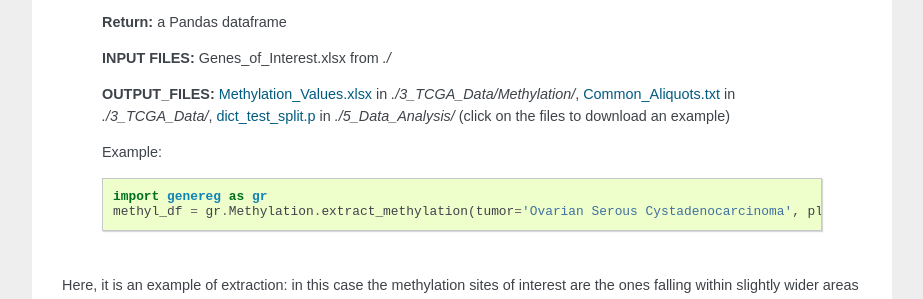
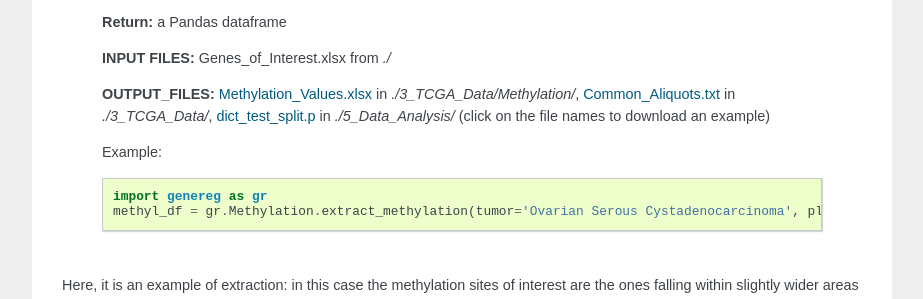
Before and after one commit to DEIB-GECO/genereg, a Sphinx documentation site: the page built from doc/source/tcga.rst, in a window 1280 px wide and 900 px high, scrolled down 696 px. Shown: the part 152-451 px from the top of the window, without its empty margins (198-1121 px from the left). Built offline with Sphinx 7.4.7, drawn with Linux system fonts in a browser that asks for light colours; some of the changed text lies outside the part shown.

Commit message:
Update tcga.rst

```diff
--- a/doc/source/tcga.rst
+++ b/doc/source/tcga.rst
@@ -33,7 +33,7 @@ Extraction of Methylation values
 
 	**INPUT FILES:** Genes_of_Interest.xlsx from *./*
 
-	**OUTPUT_FILES:** `Methylation_Values.xlsx <https://github.com/Kia23/genereg/raw/master/DATA/sample_files/Methylation_Values.xlsx>`_ in *./3_TCGA_Data/Methylation/*, `Common_Aliquots.txt <https://raw.githubusercontent.com/Kia23/genereg/master/DATA/sample_files/Common_Aliquots.txt>`_ in *./3_TCGA_Data/*, `dict_test_split.p <https://github.com/Kia23/genereg/raw/master/DATA/sample_files/dict_test_split.p>`_ in *./5_Data_Analysis/* (click on the files to download an example)
+	**OUTPUT_FILES:** `Methylation_Values.xlsx <https://github.com/Kia23/genereg/raw/master/DATA/sample_files/Methylation_Values.xlsx>`_ in *./3_TCGA_Data/Methylation/*, `Common_Aliquots.txt <https://raw.githubusercontent.com/Kia23/genereg/master/DATA/sample_files/Common_Aliquots.txt>`_ in *./3_TCGA_Data/*, `dict_test_split.p <https://github.com/Kia23/genereg/raw/master/DATA/sample_files/dict_test_split.p>`_ in *./5_Data_Analysis/* (click on the file names to download an example)
 
 	Example::
 
@@ -74,7 +74,7 @@ Extraction of Gene Expression values
 
 	**INPUT FILES:** Genes_of_Interest.xlsx from *./*, dict_RegulGenes.p from *./2_Regulatory_Genes/*, Genes_Mapping.xlsx from *./0_Genes_Mapping/*
 
-	**OUTPUT_FILES:** `Gene_Expression-InterestGenes.xlsx <https://github.com/Kia23/genereg/raw/master/DATA/sample_files/Gene_Expression-InterestGenes.xlsx>`_, `Gene_Expression-RegulatoryGenes.xlsx <https://github.com/Kia23/genereg/raw/master/DATA/sample_files/Gene_Expression-RegulatoryGenes.xlsx>`_ in *./3_TCGA_Data/Gene_Expression/* (click on the files to download an example)
+	**OUTPUT_FILES:** `Gene_Expression-InterestGenes.xlsx <https://github.com/Kia23/genereg/raw/master/DATA/sample_files/Gene_Expression-InterestGenes.xlsx>`_, `Gene_Expression-RegulatoryGenes.xlsx <https://github.com/Kia23/genereg/raw/master/DATA/sample_files/Gene_Expression-RegulatoryGenes.xlsx>`_ in *./3_TCGA_Data/Gene_Expression/* (click on the file names to download an example)
 
 	Example::
 
```
